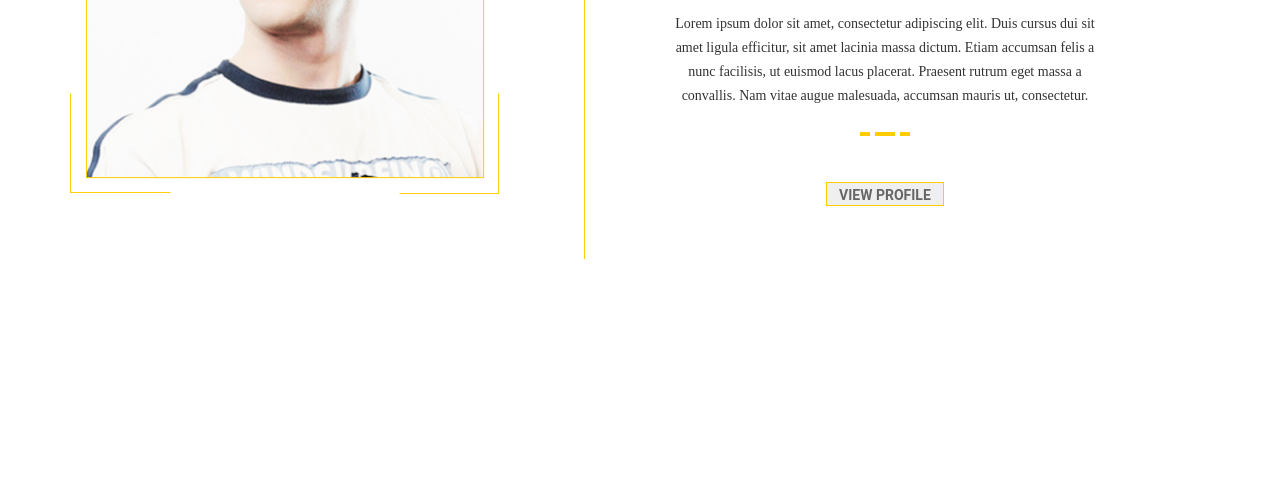
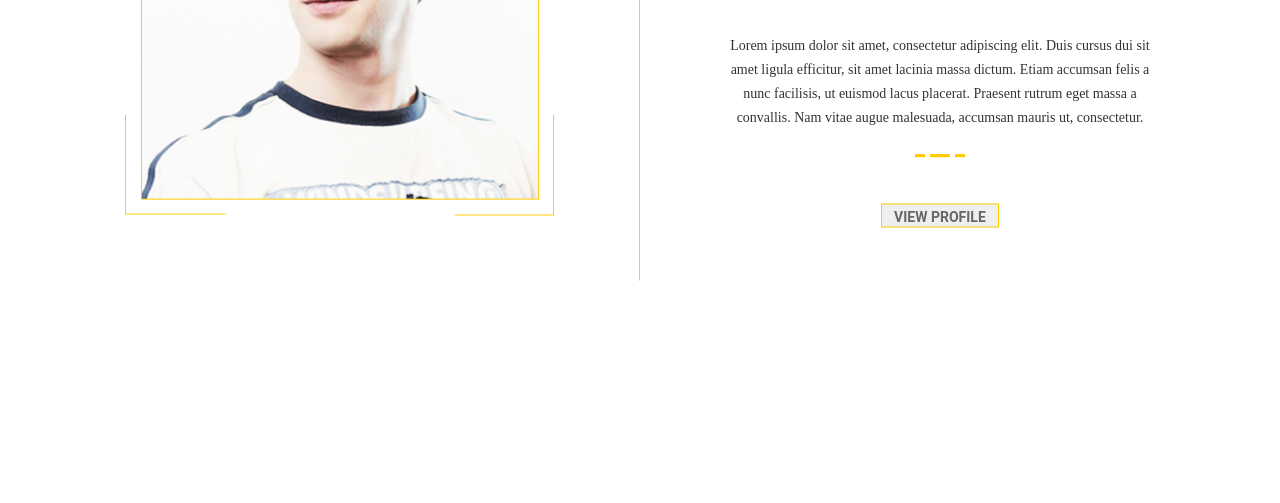
Before and after one commit to Reutskov-Dmitriy/16-our-team, a plain HTML site: page index.html in a window 1280 px wide. Shown: the part 497-1000 px from the top of the page. Drawn offline with Linux system fonts and the light colour scheme.

Commit message:
add transform main

```diff
--- a/#source/scss/style.scss
+++ b/#source/scss/style.scss
@@ -7,6 +7,11 @@ a:hover{
 	cursor: pointer;
 }
 .page {
+	max-width: 100%;
+	max-height: 100%;
+	top: 50%;
+	left: 50%;
+	transform: translate(-50%, -50%);
 	position: absolute;
 	font-family: 'Roboto';
 	font-style: normal;
```
Also changed, not shown: #source/scss/style.css, css/style.css, 1 other file.
